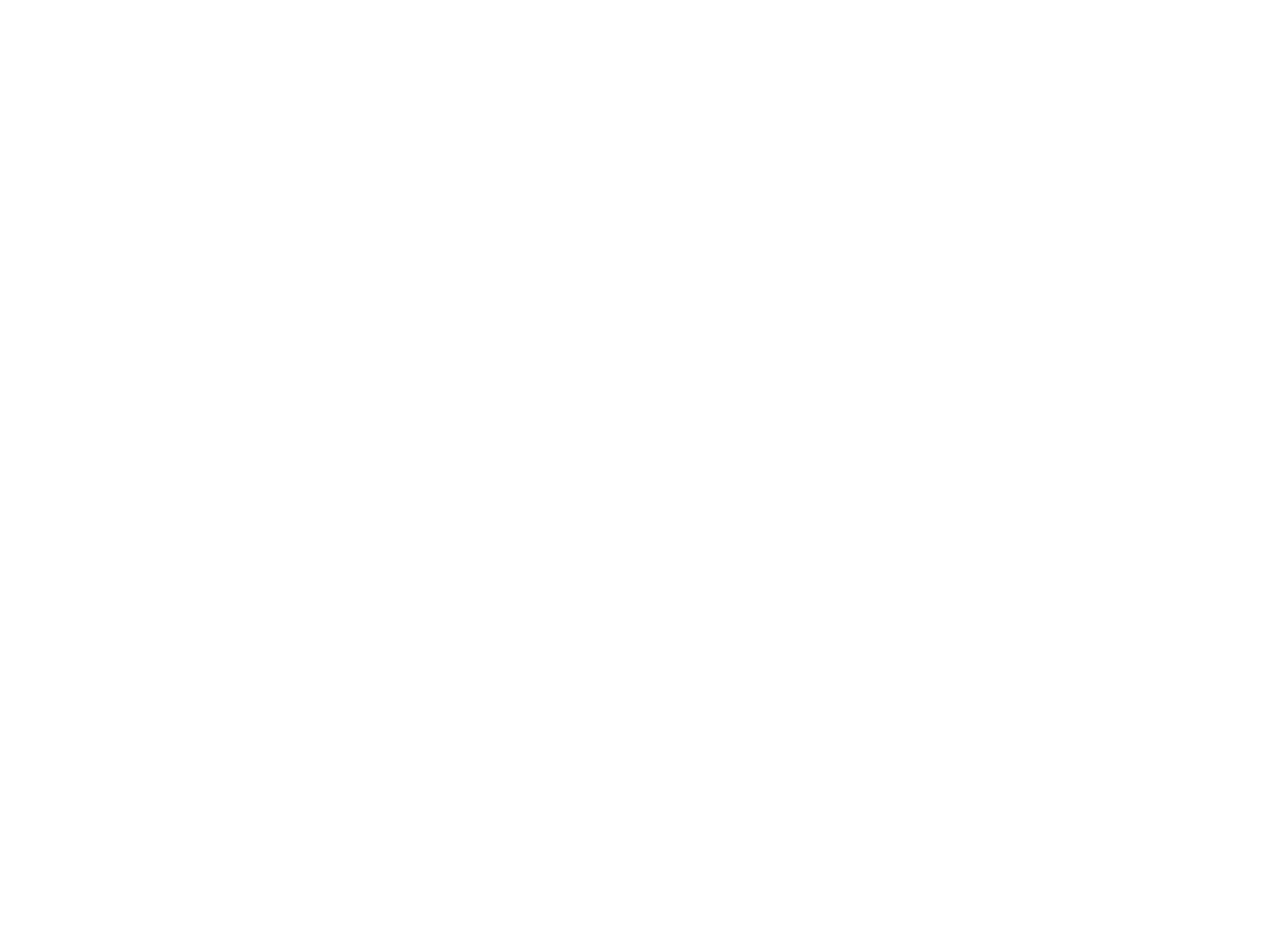
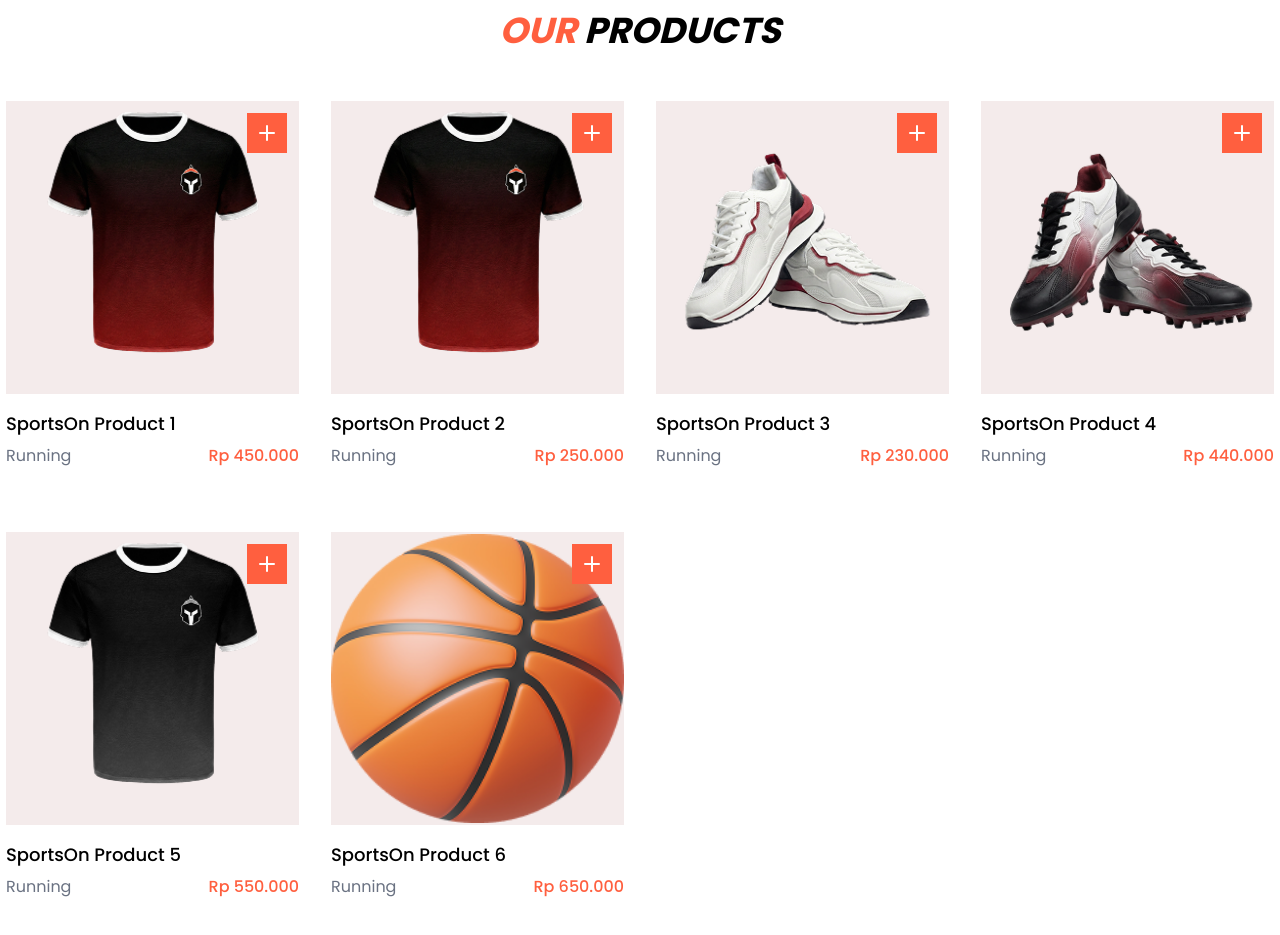
Before and after one commit to tsaqif06/sporton-fe, a Next.js app: page / in a window 1280 px wide. Shown: the part 1320-2255 px from the top of the page. Before the commit the page ends 1203 px from the top, so only its background shows below. Built offline with nearby package versions, Linux system fonts and the light colour scheme.

Commit message:
feat: add products section

```diff
--- /dev/null
+++ b/app/(landing)/components/home/products.tsx
@@ -0,0 +1,88 @@
+import Image from "next/image";
+import Link from "next/link";
+import Button from "../ui/button";
+import { FiPlus } from "react-icons/fi";
+
+const productList = [
+  {
+    name: "SportsOn Product 1",
+    category: "Running",
+    price: 450000,
+    imgUrl: "product-1.png",
+  },
+  {
+    name: "SportsOn Product 2",
+    category: "Running",
+    price: 250000,
+    imgUrl: "product-1.png",
+  },
+  {
+    name: "SportsOn Product 3",
+    category: "Running",
+    price: 230000,
+    imgUrl: "product-3.png",
+  },
+  {
+    name: "SportsOn Product 4",
+    category: "Running",
+    price: 440000,
+    imgUrl: "product-4.png",
+  },
+  {
+    name: "SportsOn Product 5",
+    category: "Running",
+    price: 550000,
+    imgUrl: "product-5.png",
+  },
+  {
+    name: "SportsOn Product 6",
+    category: "Running",
+    price: 650000,
+    imgUrl: "product-6.png",
+  },
+];
+
+const ProductsSection = () => {
+  return (
+    <section id="products-section" className="container mx-auto mt-32">
+      <h2 className="font-bold italic text-4xl text-center mb-11">
+        <span className="text-primary">OUR </span>PRODUCTS
+      </h2>
+      <div className="grid grid-cols-4 gap-5">
+        {productList.map((product, index) => (
+          <Link
+            href="#"
+            key={index}
+            className="p-1.5 bg-white hover:drop-shadow-xl duration-300"
+          >
+            <div className="bg-primary-light aspect-square w-full flex justify-center items-center relative">
+              <Image
+                src={`/images/products/${product.imgUrl}`}
+                alt={product.name}
+                width={300}
+                height={300}
+                className="aspect-square object-contain"
+              />
+              <Button className="w-10 h-10 p-2! absolute right-3 top-3 ">
+                <FiPlus size={24} />
+              </Button>
+            </div>
+            <h3 className="font-medium text-lg mb-1.5 mt-4">{product.name}</h3>
+            <div className="flex justify-between mb-8">
+              <div className="text-gray-500">{product.category}</div>
+              <div className="font-medium text-primary">
+                {Intl.NumberFormat("id-ID", {
+                  style: "currency",
+                  currency: "IDR",
+                  maximumSignificantDigits: 3,
+                }).format(product.price)}
+              </div>
+            </div>
+          </Link>
+        ))}
+      </div>
+    </section>
+  );
+};
+
+export default ProductsSection;
--- a/app/(landing)/page.tsx
+++ b/app/(landing)/page.tsx
@@ -1,9 +1,11 @@
+import HeroSection from "./components/home/hero";
 import CategoriesSection from "./components/home/categories";
-import HeroSection from "./components/home/hero";
+import ProductsSection from "./components/home/products";
 
 export default function Home() {
   return <main>
     <HeroSection />
-    <CategoriesSection/>
+    <CategoriesSection />
+    <ProductsSection />
   </main>;
 }
```
